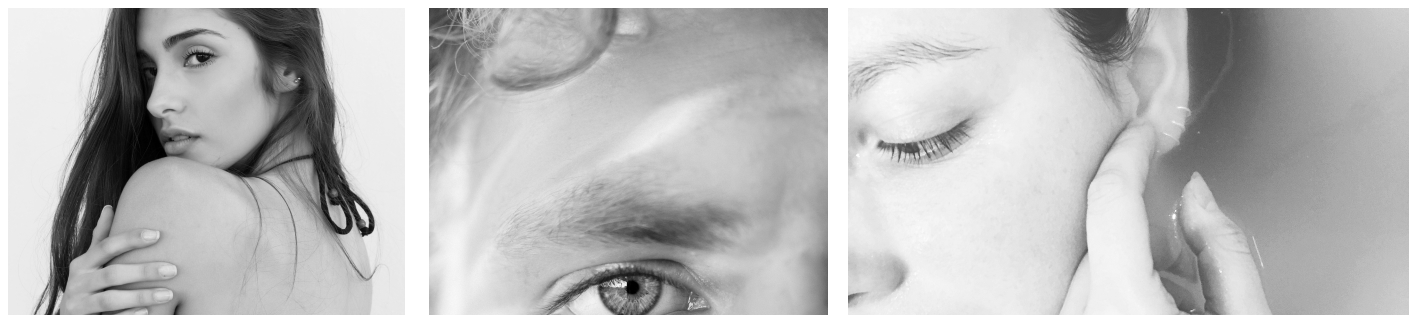
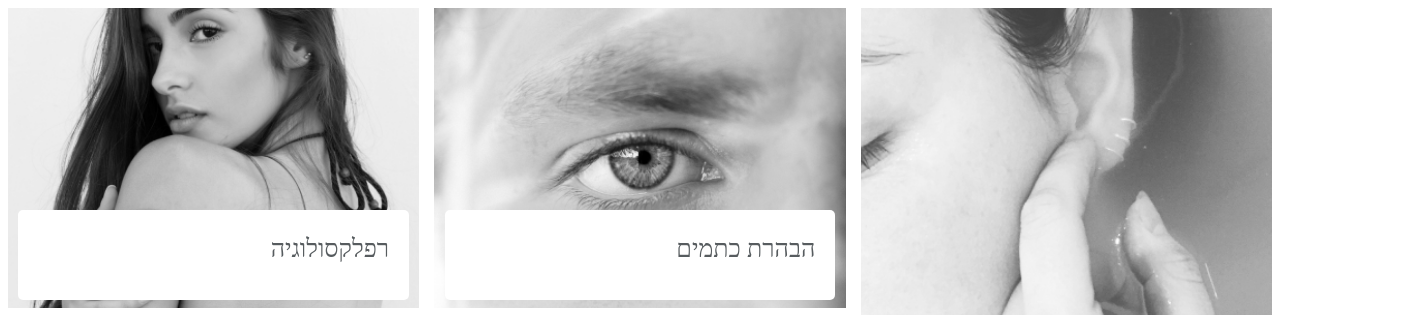
Before and after one commit to yoavweber/orna_weber, a Gatsby site: page /components/home/treatments/treatments in a window 1280 px wide. Shown: the top 315 px of the page, 1409 px wide, since content can reach past the window. Built offline with nearby package versions, Linux system fonts and the light colour scheme; Gatsby itself is replaced by a stand-in of ours.

Commit message:
seprating treatments card in home page

```diff
--- a/src/pages/components/home/treatments/treatments.js
+++ b/src/pages/components/home/treatments/treatments.js
@@ -8,13 +8,14 @@ import treatment6 from '../assets/treatment-6.jpg'
 import treatment7 from '../assets/treatment-7.jpg'
 
 import { Treatments } from '../../../../content/treatments/treatments'
+import { classNames } from '../../../../utils/classNames'
 import styles from './treatments.module.scss'
 
 const Card = (props) => {
-    console.log(styles.props?.size)
+  const cardSize = classNames(styles.card, styles[props?.size])
   return props.treatment.map((item, i) => {
     return (
-      <a className={`card ${props.size}`} href={item.link} key={i}>
+      <a className={cardSize} href={item.link} key={i}>
         <img src={props.img} />
         <div className={styles.cardText}>
           <h3>{item.treatment}</h3>
@@ -25,19 +26,23 @@ const Card = (props) => {
 }
 
 const TreatmentSection = () => {
+  const firstColumn = classNames(styles.firstColumn, styles.column)
+  const secondColumn = classNames(styles.secondColumn, styles.column)
+  const thirdColumn = classNames(styles.thirdColumn, styles.column)
+
   return (
     <div className={styles.wrapper}>
-      <div className={styles.column,styles.column1}>
+      <div className={firstColumn}>
         <Card treatment={Treatments.reflexology} img={treatment1} />
         <Card size="big" treatment={Treatments.hair} img={treatment2} />
         <Card treatment={Treatments.akne} img={treatment3} />
       </div>
-      <div className={styles.column,styles.column2}>
+      <div className={secondColumn}>
         <Card treatment={Treatments.pigmentation} img={treatment4} />
         <Card treatment={Treatments.wax} img={treatment5} />
         <Card size="big" treatment={Treatments.butox} img={treatment6} />
       </div>
-      <div className={styles.column,styles.column3}>
+      <div className={thirdColumn}>
         <Card size="big" treatment={Treatments.antiAging} img={treatment7} />
         <Card treatment={Treatments.akne} img={treatment1} />
         <Card treatment={Treatments.akne} img={treatment2} />
--- a/src/pages/components/home/treatments/treatments.module.scss
+++ b/src/pages/components/home/treatments/treatments.module.scss
@@ -4,61 +4,40 @@
     grid-template-columns: 1fr 1fr 1fr;
     grid-column-gap: 15px;
   }
-  z
-.column{
+
+.column {
     display: flex;
     flex-direction: column;
+}
+
+.secondColumn{
+  height: 80%;
+}
+
+.card {
+    position: relative;
+    display: flex;
+    margin-bottom: 10px;
+    justify-content: center;
     img {
-        height: 250px;
+        height: 300px;
         width: 100%;
         object-fit: cover;
         transition: filter 0.5s;
         filter: grayscale(100%);
-        }
+      }
     img:hover {
         filter: grayscale(0);
-    }
-    a {
-        position: relative;
-        display: flex;
-        margin-bottom: 10px;
-        justify-content: center;
-    }
+       }
+
 }
 
-.column2{
-    height: 80%;
-  }
+.big img {
+  height: 550px;
+}
 
-//   .column img{
-//     height: 250px;
-//     width: 100%;
-//     object-fit: cover;
-//     transition: filter 0.5s;
-//     filter: grayscale(100%);
-//   }
-
-//   .column a{
-//     position: relative;
-//     display: flex;
-//     margin-bottom: 10px;
-//     justify-content: center;
-//   }
-
-//   .column img:hover {
-//     filter: grayscale(0);
-//   }
-
-  .card img{
-    height: 3000px;
-  }
-
-  .big img{
-    height: 550px;
-  }
-
-  .cardText{
-    // position: absolute;
+.cardText {
+    position: absolute;
     width: 95%;
     background: white;
     height: 90px;
@@ -66,17 +45,9 @@
     border-radius: 5px;
     h3 {
         text-align: right;
-        font-size: 33px;
+        font-size: 25px;
         margin-right: 20px;
         font-weight: lighter;
         color: #575C5F;
       }
   }
-
-// //   .card_text h3{
-// //     text-align: right;
-// //     font-size: 33px;
-// //     margin-right: 20px;
-// //     font-weight: lighter;
-// //     color: #575C5F;
-// //   }
--- /dev/null
+++ b/src/utils/classNames.js
@@ -0,0 +1,4 @@
+export const classNames = (...classes) => {
+    const result = classes.filter(className => className !== undefined)
+    return result.join(' ')
+  }
--- a/src/utils/typography.js
+++ /dev/null
@@ -1,5 +0,0 @@
-import Typography from "typography"
-import fairyGateTheme from "typography-theme-fairy-gates"
-const typography = new Typography(fairyGateTheme)
-export const { scale, rhythm, options } = typography
-export default typography
```
Also changed, not shown: src/pages/components/home/home.css.
